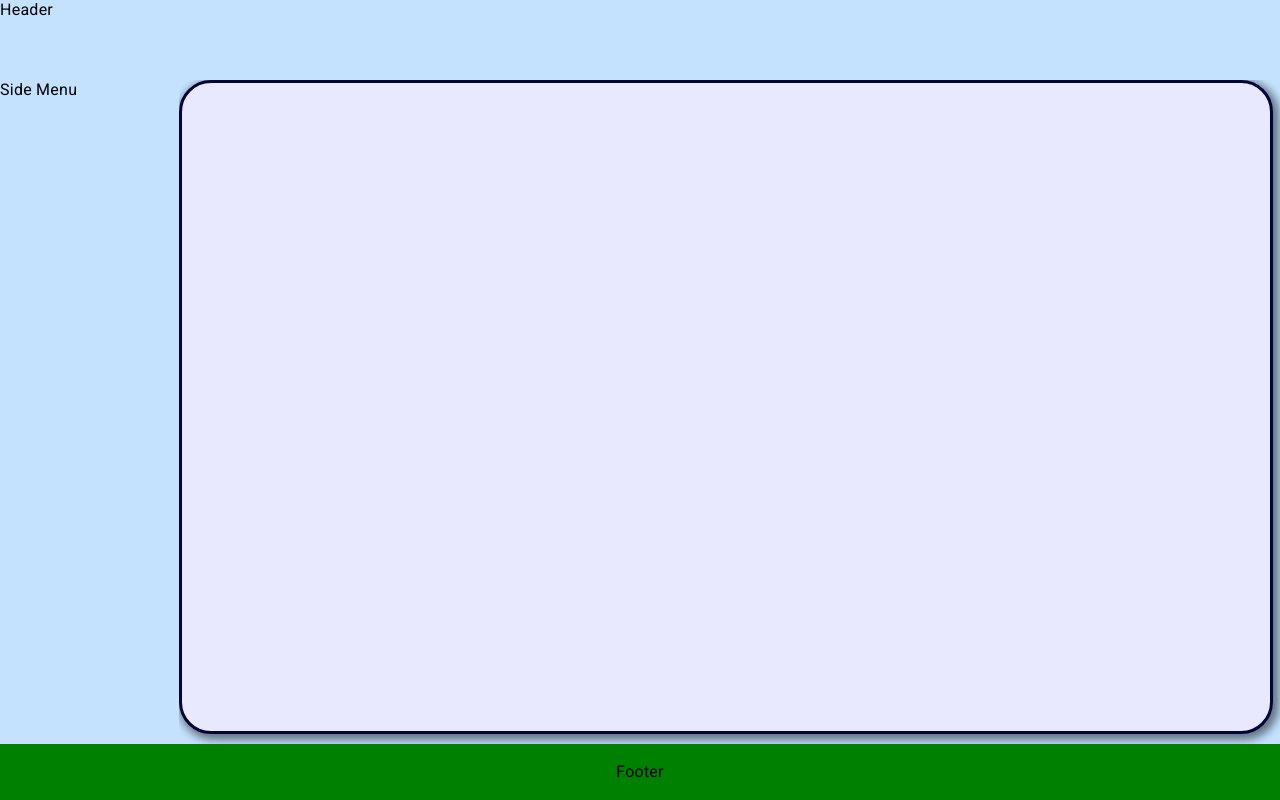
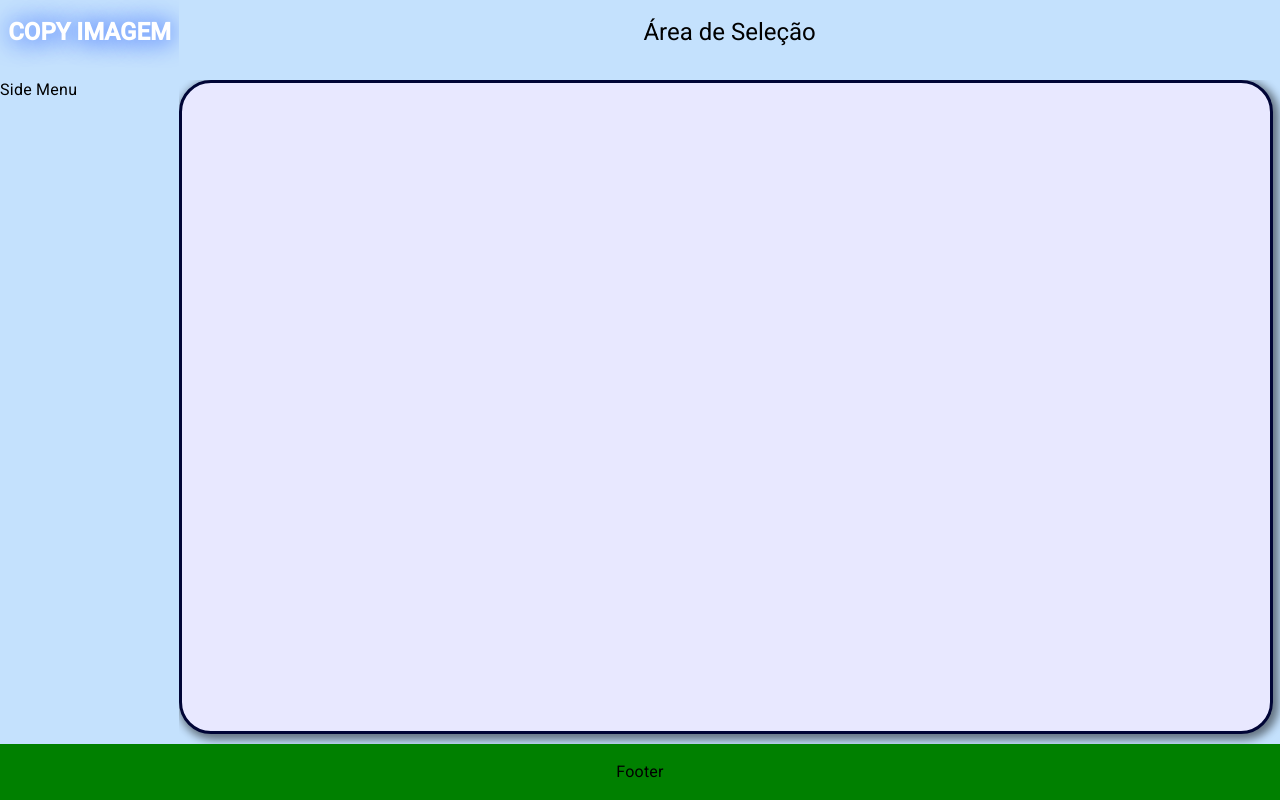
Before and after one commit to claudiocarige/site-copyimagem-front, an Angular app: page /home in a window 1280 px wide. Built offline with nearby package versions, Linux system fonts and the light colour scheme.

Commit message:
Implemented Header Component

```diff
--- a/src/app/core/adapters/components/header/header.component.html
+++ b/src/app/core/adapters/components/header/header.component.html
@@ -1 +1,11 @@
-<p>header works!</p>
+<div class="container">
+
+  <div class="div-left">
+    <h1 class="h1-topic">COPY IMAGEM</h1>
+  </div>
+  <div class="div-rigth">
+    <h1>Área de Seleção</h1>
+  </div>
+
+
+</div>
--- a/src/app/core/adapters/components/header/header.component.scss
+++ b/src/app/core/adapters/components/header/header.component.scss
@@ -0,0 +1,33 @@
+@import '../../../../../variables.scss';
+
+.container{
+  width: 100%;
+  height: 100%;
+  display: flex;
+
+  }
+
+  .div-left{
+  width: 14%;
+  background-color: $cor-primaria;
+  align-items: center;
+  justify-content: center;
+  display: flex;
+
+  }
+
+  .h1-topic{
+    font-size: 1.5rem;
+    color:$cor-texto-dark;
+    font-weight: bold;
+    text-align: center;
+    text-shadow: 1px 1px 24px rgba(13,73,255,1);
+  }
+
+  .div-rigth{
+  width: 86%;
+  background-color: $cor-primaria;
+  align-items: center;
+  justify-content: center;
+  display: flex;
+  }
--- a/src/app/infra/infra-adapters/pages/home/home.component.html
+++ b/src/app/infra/infra-adapters/pages/home/home.component.html
@@ -1,6 +1,6 @@
 <div class="container">
 
-  <div class="menu">Header</div>
+  <div class="menu"><app-header></app-header></div>
   <div class="side-menu">Side Menu</div>
   <div class="transition">
     <router-outlet></router-outlet>
```
